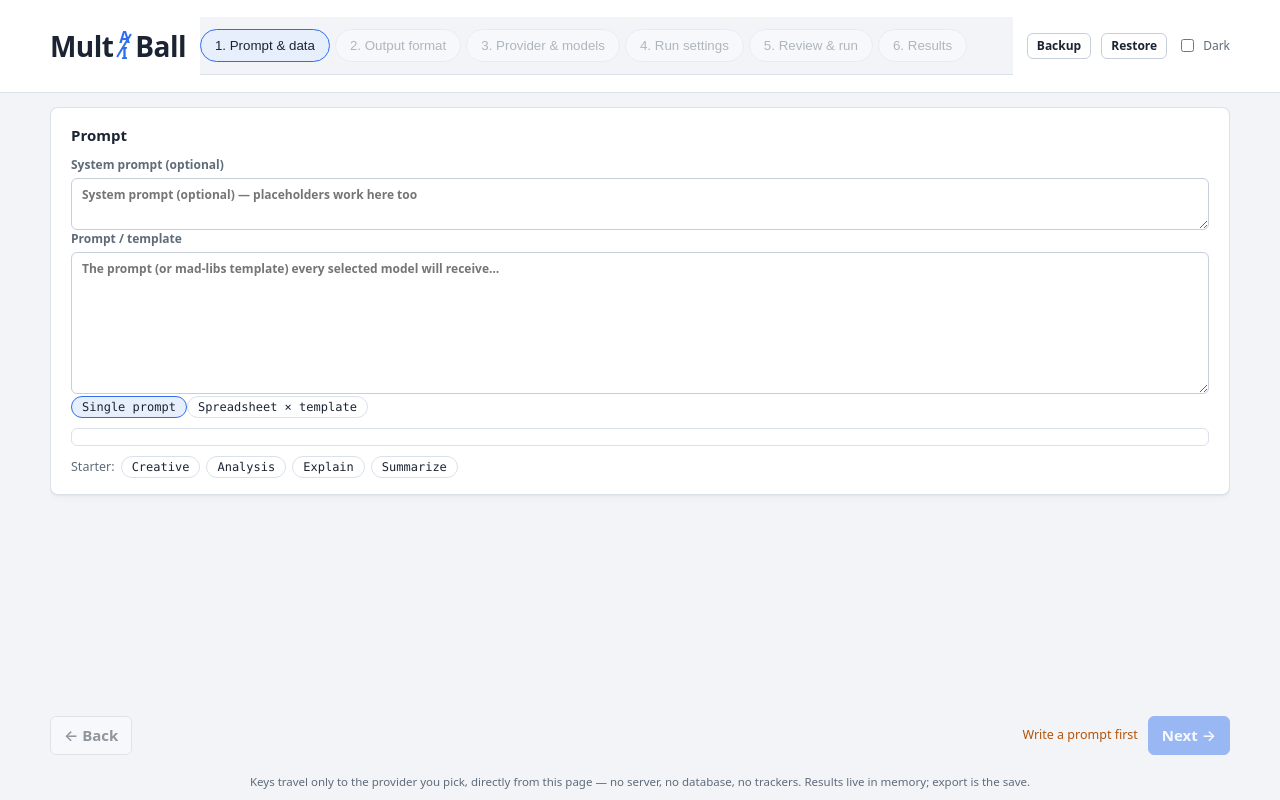
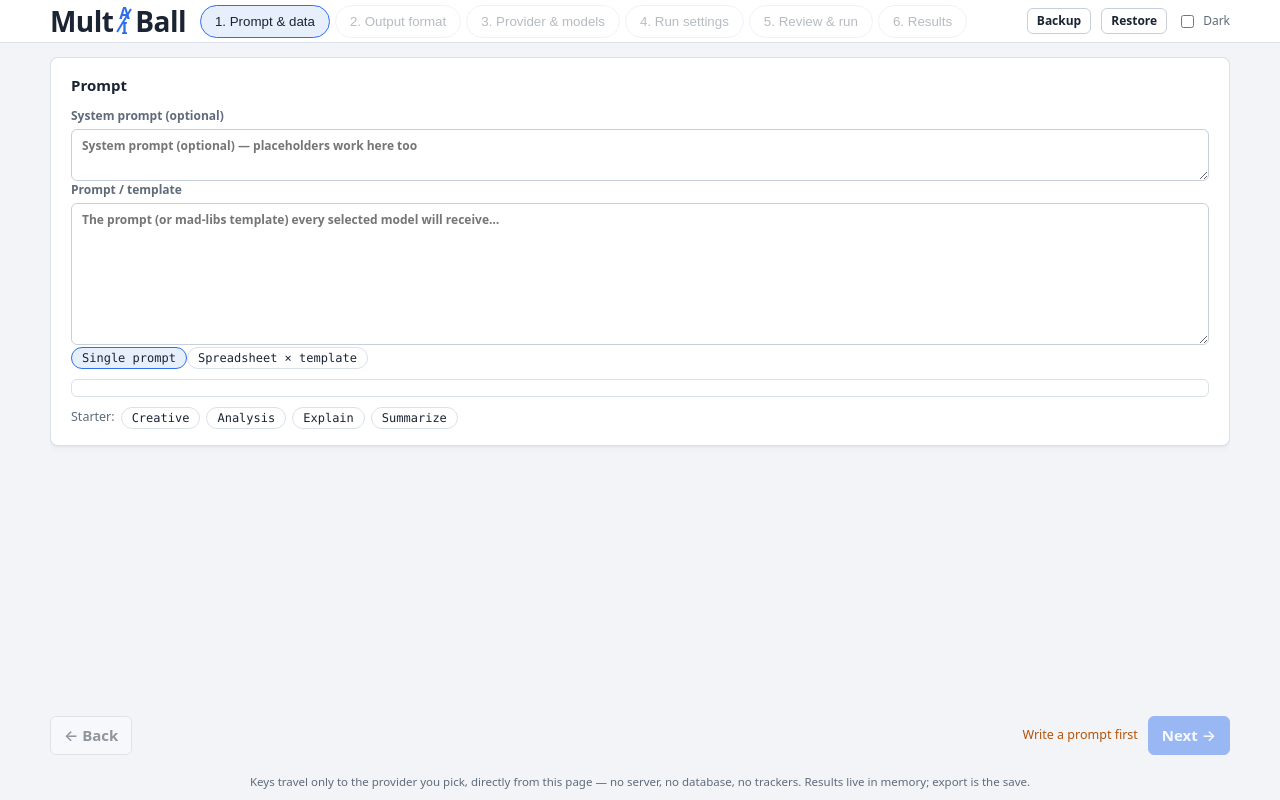
Before and after one commit to staeiou/multi-ai-ball, a website built with Vite: page index.html in a window 1280 px wide. Built offline with nearby package versions, Linux system fonts and the light colour scheme.

Commit message:
Halve the app header; de-duplicate the rules that hid its height
The header was 92.5px, of which 74 was whitespace nobody wrote:

- .brand is an <h1> and no rule reset the UA margin, so it carried
  0.67em (18.76px) top and bottom -- 37.5px, the single largest
  contributor, and invisible in the stylesheet because it isn't there.
- .wizard-nav had 12px 0 padding, and .app-header another 6px 0.

Header is now 43px; .app-main gains 49.5px. Brand text (42px) and step
chips (33px) are untouched -- only the space around them is gone.

Three selectors were declared twice, which is why the height did not
add up when read:

- .brand appeared twice in ui/styles.css, identical but for
  font-size 19px vs 28px; the second always won, so the first was dead.
- .wizard-nav and .step-chip were declared in BOTH stylesheets. ui wins
  specificity ties (imported second), so src/styles.css's padding values
  were dead too. Consolidated into src/styles.css -- the wizard's own
  file -- carrying the values that were actually in effect, so chip
  height is unchanged.

The nav also dropped position:sticky, z-index, background and
border-bottom: it is a flex child of a non-scrolling header, so sticky
never applied and .app-header already draws the rule.

typecheck clean; 4 playwright.

```diff
--- a/src/styles.css
+++ b/src/styles.css
@@ -1,13 +1,16 @@
 
 /* --- step wizard ----------------------------------------------------------- */
 
+/* A flex child of the fixed-height .app-header, so it needs no padding of its
+   own -- its height is the chips' height -- and no sticky/border/background:
+   nothing scrolls behind it and .app-header already draws the rule. */
 .wizard-nav {
   flex: 1;
   min-width: 0;
   display: flex;
   gap: 5px;
   overflow-x: auto;
-  padding: 2px 0;
+  padding: 0;
 }
 
 .step-chip {
@@ -16,7 +19,7 @@
   background: var(--card);
   color: var(--muted);
   border-radius: 999px;
-  padding: 5px 12px;
+  padding: 8px 14px;
   font: 600 12.5px/1 inherit;
   cursor: pointer;
 }
--- a/src/ui/styles.css
+++ b/src/ui/styles.css
@@ -78,19 +78,11 @@ body {
   display: flex;
   align-items: center;
   gap: 14px;
-  padding: 6px 50px;
+  /* No vertical padding: the header is chrome, and every pixel here is a pixel
+     the stage below does not get. Its height is exactly its tallest child. */
+  padding: 0 50px;
   border-bottom: 1px solid var(--border);
   background: var(--card);
-}
-
-.brand {
-  display: flex;
-  align-items: center;
-  white-space: nowrap;
-  font-weight: 800;
-  font-size: 19px;
-  letter-spacing: -0.02em;
-  color: var(--text);
 }
 
 .header-utils {
@@ -121,6 +113,9 @@ body {
 }
 
 .brand {
+  /* An <h1>, so it carries a 0.67em UA margin -- 37px of whitespace top and
+     bottom that nothing else on the page asked for. */
+  margin: 0;
   display: flex;
   align-items: center;
   white-space: nowrap;
@@ -739,8 +734,6 @@ textarea.input {
 
 /* --- single-purpose stages ------------------------------------------------- */
 
-.wizard-nav { position: sticky; top: 0; z-index: 5; background: var(--bg); border-bottom: 1px solid var(--border); padding: 12px 0; }
-.step-chip { padding: 8px 14px; }
 /* No floor: the step is a flex child of .app-main and already fills it. A
    720px minimum made every stage taller than the viewport, so the page
    scrolled behind .app-main's `overflow: hidden` and clipped instead. */
```
